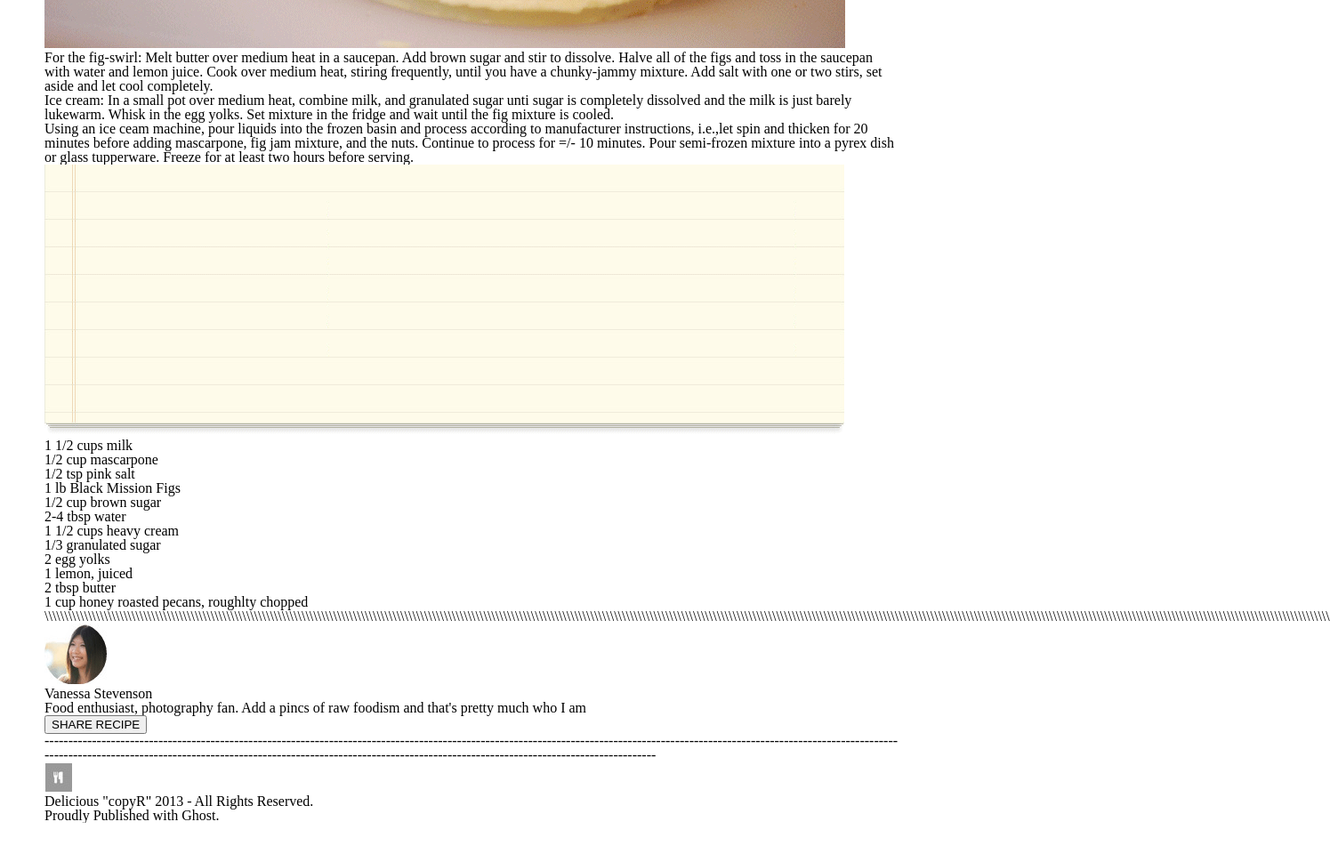
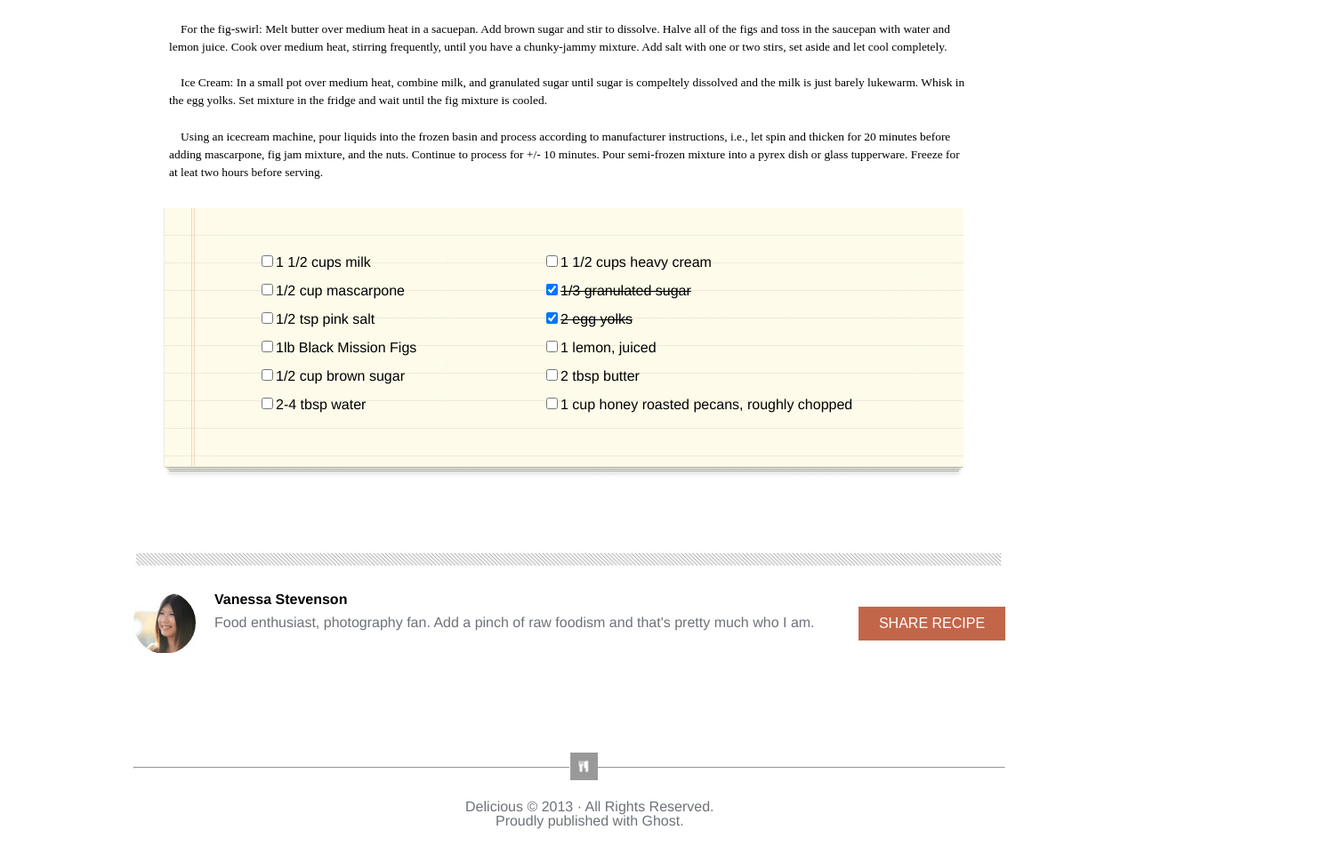
Before and after one commit to ChanceHarmon/chocolate-pizza, a plain HTML site: page index.html in a window 1280 px wide. Shown: the part 802-1771 px from the top of the page at 89% size, 1495 px wide, since content can reach past the window. Before the commit the page ends 1727 px from the top, so only its background shows below. Drawn offline with Linux system fonts and the light colour scheme.

Commit message:
I think it's better

```diff
--- a/index.html
+++ b/index.html
@@ -1,100 +1,110 @@
 <!DOCTYPE html>
 <html lang="en">
-<head>
-  <meta charset="UTF-8">
-  <meta name="viewport" content="width=device-width, initial-scale=1.0">
-  <meta http-equiv="X-UA-Compatible" content="ie=edge">
-  <link href="reset.css" type="text/css" rel="stylesheet">
-  <link href="stylesheet.css" type="text/css" rel="stylesheet">
-  <title>Chocolate Pizza</title>
-</head>
-<body>
-<header>
-  <section>
-      <img src="imgs/logo.png">
-    <p class="cursive">Delicious</p>
-    <p>THE BEST FOOD BLOG ON THE WEB</p>
 
-    <ul>
-      <li><img src="imgs/fb-icon.png"></li>
-      <li><img src="imgs/twit-icon.png"></li>
-      <li><img src="imgs/gp-icon.png"></li>
-      <li><img src="imgs/insta-icon.png"></li>
-      <li><img src="imgs/flic-icon.png"></li>
-      <li><img src="imgs/pint-icon.png"></li>
-      <li><img src="imgs/rss-icon.png"></li>
-      <li><img src="imgs/mail-icon.png"></li>
-    </ul>
-    </nav>
-  </section>
-</header>
+<title>
+    Chocolate Pizza
+</title>
+<meta charset="utf-8">
+<link rel="stylesheet" href="reset.css">
+<link rel="stylesheet" href="stylesheet.css">
 
-<p>\\\\\\\\\\\\\\\\\\\\\\\\\\\\\\\\\\\\\\\\\\\\\\\\\\\\\\\\\\\\\\\\\\\\\\\\\\\\\\\\\\\\\\\\\\\\\\\\\\\\\\\\\\\\\\\\\\\\\\\\\\\\\\\\\\\\\\\\\\\\\\\\\\\\\\\\\\\\\\\\\\\\\\\\\\\\\\\\\\\\\\\\\\\\\\\\\\\\\\\\\\\\\\\\\\\\\\\\\\\\\\\\\\\\\\\\\\\\\\\\\\\\\\\\\\\\\\\\\\\\\\\\\\\\\\\\\\\\\\\\\\\\\\\\\\\\\\\\\\\\\\\\\\\\\\\\\\\\\\\\\\\\\</p>
+    <body>
+        <header>
+          <div>
+            <img id="logo" src="imgs/logo.png" alt="logo" title="logo"></li>
+            <div>
+            <img src="imgs/delicious.png" alt ="del"></li>
+            <p>THE BEST FOOD BLOG ON THE WEB</p>
+          </div>
+        </div>
 
-<h1>Chocolate Pizza</h1>
-<p>POSTED ON 15 DEC 2013 / DESSERTS</p>
 
-<button><img src="imgs/print-icon.png">PRINT</button>
 
-<img src="imgs/choco-pizza.png">
+         <nav>
 
-<p>
-    For the fig-swirl: Melt butter over medium heat in a saucepan. Add brown sugar and stir to dissolve. Halve all of the figs and toss in the saucepan with water and lemon juice. Cook over medium heat, stiring frequently, until you have a chunky-jammy mixture. Add salt with one or two stirs, set aside and let cool completely.
-</p>
+          <li><img src = "imgs/fb-icon.png" alt= "fb"></li>
+          <li><img src = "imgs/twit-icon.png" alt="twit"></li>
+          <li><img src = "imgs/gp-icon.png" alt=google></li>
+          <li><img src = "imgs/insta-icon.png" alt= "insta"></li>
+          <li><img src = "imgs/flic-icon.png"  alt="flic"></li>
+          <li><img src = "imgs/pint-icon.png"  alt="plint"></li>
+          <li><img src = "imgs/rss-icon.png"    alt="rss"></li>
+          <li><img src = "imgs/mail-icon.png"   alt ="mail"></li>
 
-<p>
-    Ice cream: In a small pot over medium heat, combine milk, and granulated sugar unti sugar is completely dissolved and the milk is just barely lukewarm. Whisk in the egg yolks. Set mixture in the fridge and wait until the fig mixture is cooled.
-</p>
+         </nav>
 
-<p>
-    Using an ice ceam machine, pour liquids into the frozen basin and process according to manufacturer instructions, i.e.,let spin and thicken for 20 minutes before adding mascarpone, fig jam mixture, and the nuts. Continue to process for =/- 10 minutes. Pour semi-frozen mixture into a pyrex dish or glass tupperware. Freeze for at least two hours before serving.
-</p>
+            <div class="clearfix"></div>
+        <img id="bar" src="imgs/bar.png">
 
-<section>
-  <img src="imgs/list-bg.png">
-  <ul>
-    <li>1 1/2 cups milk</li>
-    <li>1/2 cup mascarpone</li>
-    <li>1/2 tsp pink salt</li>
-    <li>1 lb Black Mission Figs</li>
-    <li>1/2 cup brown sugar</li>
-    <li>2-4 tbsp water</li>
-  </ul>
+      </nav>
+      </header>
+      <main>
+        <div class="wrap">
+          <h1>Chocolate Pizza</h1>
+          <h2>POSTED ON 15 DEC 2013/DESSERTS</h2>
+        </div>
+        <span class="icon">PRINT</span>
+        <img class="icon"  src="imgs/print-icon.png" alt = "print here">
 
-  <ul>
-    <li>1 1/2 cups heavy cream</li>
-    <li>1/3 granulated sugar</li>
-    <li>2 egg yolks</li>
-    <li>1 lemon, juiced</li>
-    <li>2 tbsp butter</li>
-    <li>1 cup honey roasted pecans, roughlty chopped</li>
-  </ul>
-</section>
 
-  <p>\\\\\\\\\\\\\\\\\\\\\\\\\\\\\\\\\\\\\\\\\\\\\\\\\\\\\\\\\\\\\\\\\\\\\\\\\\\\\\\\\\\\\\\\\\\\\\\\\\\\\\\\\\\\\\\\\\\\\\\\\\\\\\\\\\\\\\\\\\\\\\\\\\\\\\\\\\\\\\\\\\\\\\\\\\\\\\\\\\\\\\\\\\\\\\\\\\\\\\\\\\\\\\\\\\\\\\\\\\\\\\\\\\\\\\\\\\\\\\\\\\\\\\\\\\\\\\\\\\\\\\\\\\\\\\\\\\\\\\\\\\\\\\\\\\\\\\\\\\\\\\\\\\\\\\\\\\\\\\\\\\\\\</p>
+          <img src = "imgs/choco-pizza.png" alt = "chocolate Pizza">
+         <section id="center" >
 
-  <img src="imgs/van-pic.png">
+          <p >For the fig-swirl: Melt butter over medium heat in a sacuepan. Add brown sugar and stir to dissolve. Halve all of the figs and toss in the saucepan with water and lemon juice. Cook over medium heat, stirring frequently, until you have a chunky-jammy mixture. Add salt with one or two stirs, set aside and let cool completely.</p><br>
 
-  <h2>Vanessa Stevenson</h2>
-  <p>Food enthusiast, photography fan. Add a pincs of raw foodism and that's pretty much who I am</p>
+          <p>Ice Cream: In a small pot over medium heat, combine milk, and granulated sugar until sugar is compeltely dissolved and the milk is just barely lukewarm. Whisk in the egg yolks. Set mixture in the fridge and wait until the fig mixture is cooled.</p><br>
 
-  <button>SHARE RECIPE</button>
+          <p>Using an icecream machine, pour liquids into the frozen basin and process according to manufacturer instructions, i.e., let spin and thicken for 20 minutes before adding mascarpone, fig jam mixture, and the nuts. Continue to process for +/- 10 minutes. Pour semi-frozen mixture into a pyrex dish or glass tupperware. Freeze for at leat two hours before serving.</p>
 
-  <section>
-    <p>---------------------------------------------------------------------------------------------------------------------------------------------------------------------------------------------------------------------------------------------------------------------------------------------------------------------</p>
-    <img src="imgs/small-logo.png">
 
-  </section>
+        </section>
+          </main>
+          <img id="bg-list" src="imgs/list-bg.png">
+          <form>
+            <div class="left">
+              <input type="checkbox">1 1/2 cups milk<br/>
+              <input type="checkbox">1/2 cup mascarpone<br/>
+              <input type="checkbox">1/2 tsp pink salt<br/>
+              <input type="checkbox">1lb Black Mission Figs<br/>
+              <input type="checkbox">1/2 cup brown sugar<br/>
+              <input type="checkbox">2-4 tbsp water<br/>
+            </div>
+            <div class="right">
+              <input type="checkbox">1 1/2 cups heavy cream<br/>
+              <input type="checkbox" checked="checked"><s>1/3 granulated sugar</s><br/>
+              <input type="checkbox" checked="checked"><s>2 egg yolks</s><br/>
+              <input type="checkbox">1 lemon, juiced<br/>
+              <input type="checkbox">2 tbsp butter<br/>
+              <input type="checkbox">1 cup honey roasted pecans, roughly
+              chopped<br/>
+            </div>
+          </form>
+        </div>
+
+    <div class="lower-bar">
+      <img src = "imgs/bar.png" alt="bar">
+    </div>
+
+
+    <article id="bio">
+      <img id="author-photo" src="imgs/van-pic.png" alt="author-image"/>
+      <div id="bio-section">
+        <p id="author-name">Vanessa Stevenson</p><br/>
+        <p id="author-bio">Food enthusiast, photography fan. Add a pinch of raw foodism and that's pretty much who I am.</p>
+      </div>
+      <button>Share Recipe</button>
+    </article>
+
 
   <footer>
-
-    <p>
-      Delicious "copyR" 2013 - All Rights Reserved.
-    </p>
-    <p>
-      Proudly Published with Ghost.
-    </p>
+    <div id="horizontal-line">
+      <hr>
+      <img id="small-logo" src="imgs/small-logo.png" alt="delicious logo small"/>
+    </div>
+    <small>Delicious © 2013 &middot All Rights Reserved.<br/>
+  Proudly published with Ghost.
+    </small>
   </footer>
 
-</body>
-</html>
+  </body>
+  </html>
--- a/stylesheet.css
+++ b/stylesheet.css
@@ -1,34 +1,207 @@
+html {
+  width: 980px;
+  margin: 0 auto;
+}
 body {
-  width: 960px;
-  margin-right: 50px;
-  margin-left: 50px;
+  font-family: helvetica;
 }
-.cursive {
-font-family: "Brush Script MT", cursive;
-}
-header {
-  height: 75px;
-  width: 960px;
+.clearfix {
+  clear: both;
 }
 
-header section {
-  width: 960px;
-  margin: 0 auto;
+header {
+  width: 900px;
+  height: 50px;
+  margin: 0 auto 0 auto;
+  padding: 0px;
+
+
 }
-header img {
+
+#bar {
+ margin: 0px;
+ width: 905px;
+}
+#logo {
+  padding-left: 3px;
+}
+
+header p {
+float: left;
+font-family: arial, sans-serif;
+font-size: 10px;
+
+}
+
+
+ header img {
   float: left;
-  margin-top: 25px;
-  margin-right: 25px;
+  margin-right: 10px;
+  padding-top: 5px;
+  padding-left: 0px;
 }
-header p.cursive {
-  margin-top: 25px;
+
+ header div div {
+  float: left;
+  width: 200px;
+  margin-bottom: 10px;
 }
-header ul {
-  float: right;
+
+
+ nav li {
+display: inline-block;
+padding: 10px 0;
+float: right;
+margin-right: -8px;
+
+
+
+ }
+
+ main {
+  width: 900px;
+  margin: 30px auto;
 }
-header li {
-  display: inline-block;
-  margin-bottom: 75px;
-  margin-right: 2px;
-  margin-left: 2px;
+
+.wrap{
+  display:inline-block;
+  margin-right:100px;
+  padding-top:50px;
+  padding-bottom:20px;
 }
+.icon{
+float:right;
+margin-top:80px;
+padding-left:1px;
+}
+#center{
+  text-indent: 13px;
+  line-height: 1.5;
+  font-size: 0.840em;
+  font-family: serif;
+  padding-top:20px;
+  }
+h1 {
+      float:left;
+      font-family:Impact, Charcoal, sans-serif;
+      font-size:30px;
+
+    }
+h2{
+      font-size: 10px;
+
+      background: -webkit-linear-gradient(#eee, rgb(134, 133, 133));
+      -webkit-background-clip: text;
+      -webkit-text-fill-color: transparent;
+  }
+span{
+     font-size: 10px;
+     background: -webkit-linear-gradient(rgb(112, 108, 108), rgb(20, 19, 19));
+     -webkit-background-clip: text;
+     -webkit-text-fill-color: transparent;
+     }
+
+     #bg-list {
+
+       background-position: center;
+       position: absolute;
+       z-index: -1;
+       margin-bottom: 100px;
+       margin-left: 34px;
+     }
+
+    form {
+      width: 800px;
+      height: 200px;
+      margin: 0 auto;
+      margin-top: 75px;
+      line-height: 2em;
+      font-family: Helvetica;
+
+    }
+
+    div.left {
+      width: 40%;
+      float: left;
+      margin-left: 50px;
+    }
+
+    div.lower-bar img {
+      width: 100%;
+      height: 20px;
+      margin-top: 140px;
+    }
+
+    #bio {
+      padding-top: 1.5em;
+      overflow: hidden;
+    }
+
+    #author-img {
+      float: left;
+      margin-right: 1em;
+      padding-bottom: 15px;
+    }
+
+    button {
+      font-size: 1em;
+      background-color: rgb(194, 104, 77);
+      text-transform: uppercase;
+      font-family: Arial, Helvetica, sans-serif;
+      color: #fff;
+      border: none;
+    }
+
+    #author-photo {
+      float: left;
+      margin-right: 20px;
+    }
+
+    #author-name {
+      float: left;
+      font-weight: bold;
+    }
+
+    #author-bio {
+      float: left;
+      margin-top: 10px;
+      color: rgb(110, 114, 121);
+    }
+
+    button {
+       float: right;
+       font-size: 1em;
+       background-color: rgb(194, 102, 74);
+       font-family: Arial, Helvetica, sans-serif;
+       color: #fff;
+       text-transform: uppercase;
+       width: 165px;
+       padding: 10px;
+    }
+
+    footer div hr {
+      margin: 0 auto;
+    }
+
+    #horizontal-line {
+      margin-top: 8em;
+      color: rgb(110, 114, 121);
+    }
+
+    footer img {
+      position: relative;
+      width: 2em;
+      height: 2em;
+      margin-left: 50%;
+      bottom: 1.2em;
+    }
+
+    small {
+      margin: 0 auto;
+      width: 20em;
+      margin-bottom: 5em;
+      margin-left: 36%;
+      text-align: center;
+      color: rgb(110, 114, 121);
+      display: block;
+    }
```
Also changed, not shown: imgs/bar.png (added), imgs/delicious.png (added).
